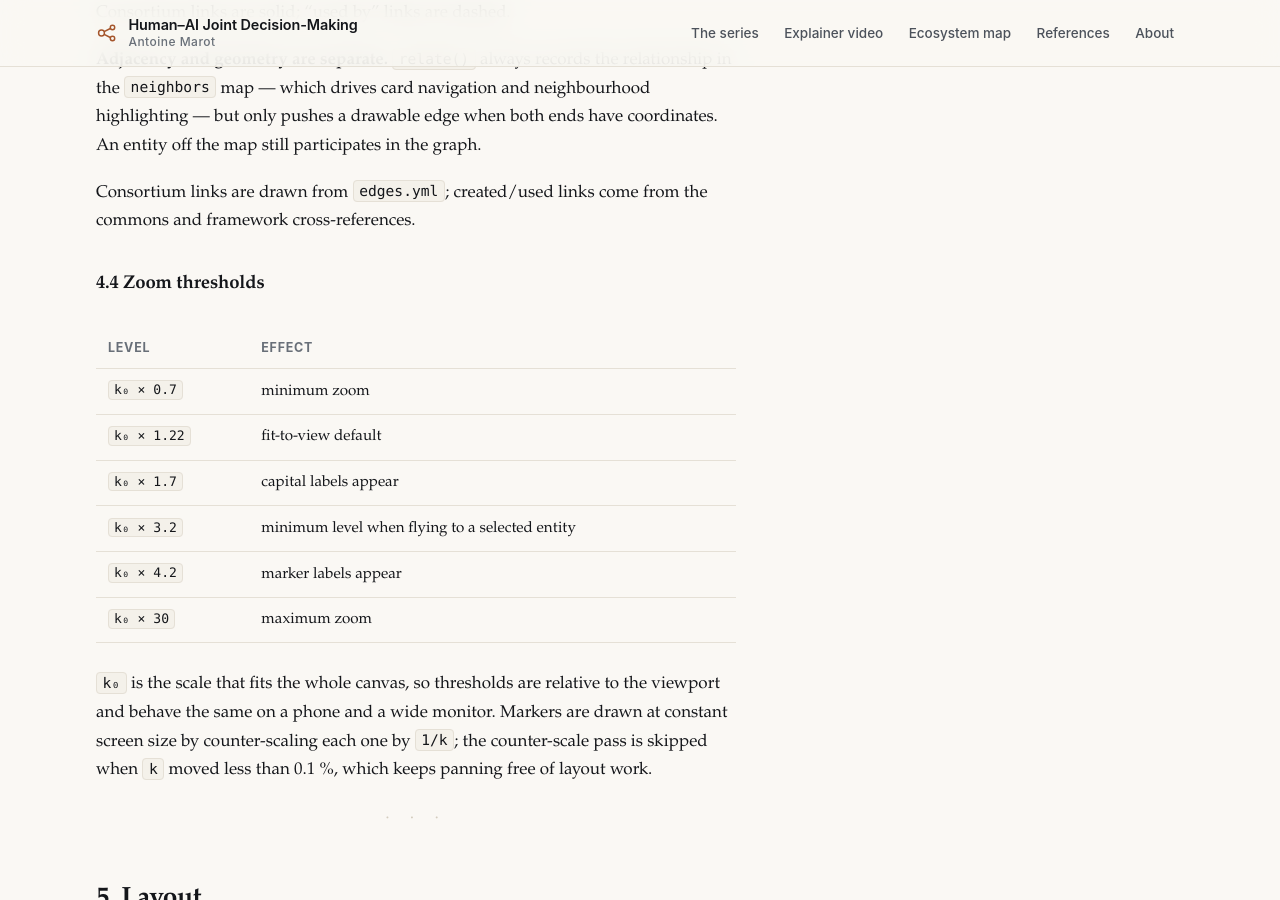
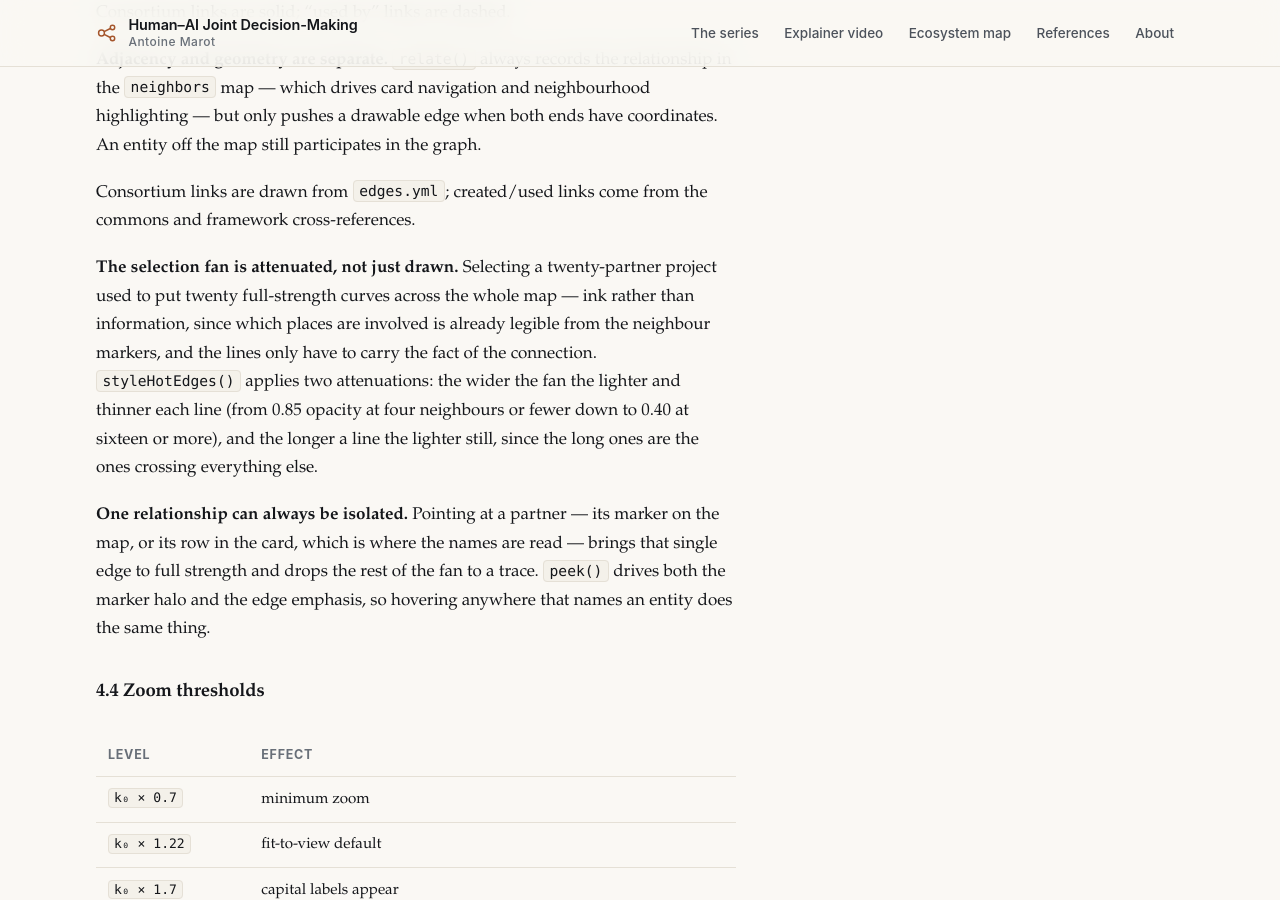
Before and after one commit to marota/human-ai-collaboration, a Jekyll site: the page built from docs/map-interface-spec.md, in a window 1280 px wide and 900 px high, scrolled down 6466 px. Built offline with Jekyll 4.4.1, drawn with Linux system fonts in a browser that asks for light colours; our own code applies the rules of GitHub Pages for plain Markdown files.

Commit message:
Thin the selection fan, and let one relationship be isolated
Selecting a twenty-partner consortium drew twenty full-strength curves
across the whole map. The lines were carrying almost no information the
neighbour markers were not already carrying — which places are involved —
while covering the basemap and each other.

Attenuate the fan on two axes: the wider it is the lighter and thinner each
line (0.85 opacity at four neighbours or fewer, down to 0.40 at sixteen or
more), and the longer a line the lighter still, since the long ones cross
everything else. Then make a single relationship recoverable: pointing at a
partner's marker, or at its row in the card where the names are actually
read, brings that one edge to full strength and drops the rest to a trace.

AI4REALNET, 22 edges: opacity was a flat 0.85, now 0.30-0.40, and 0.95 for
the one being pointed at while the other 21 fall to 0.04.

Co-Authored-By: Claude Opus 5 <noreply@anthropic.com>

```diff
--- a/docs/map-interface-spec.md
+++ b/docs/map-interface-spec.md
@@ -225,6 +225,21 @@ coordinates. An entity off the map still participates in the graph.
 
 Consortium links are drawn from `edges.yml`; created/used links come from the
 commons and framework cross-references.
+
+**The selection fan is attenuated, not just drawn.** Selecting a
+twenty-partner project used to put twenty full-strength curves across the whole
+map — ink rather than information, since which places are involved is already
+legible from the neighbour markers, and the lines only have to carry the fact of
+the connection. `styleHotEdges()` applies two attenuations: the wider the fan the
+lighter and thinner each line (from 0.85 opacity at four neighbours or fewer down
+to 0.40 at sixteen or more), and the longer a line the lighter still, since the
+long ones are the ones crossing everything else.
+
+**One relationship can always be isolated.** Pointing at a partner — its marker
+on the map, or its row in the card, which is where the names are read — brings
+that single edge to full strength and drops the rest of the fan to a trace.
+`peek()` drives both the marker halo and the edge emphasis, so hovering anywhere
+that names an entity does the same thing.
 
 ### 4.4 Zoom thresholds
 
```
Also changed, not shown: assets/map/eu-hai-map.html (+43 -5 lines).
